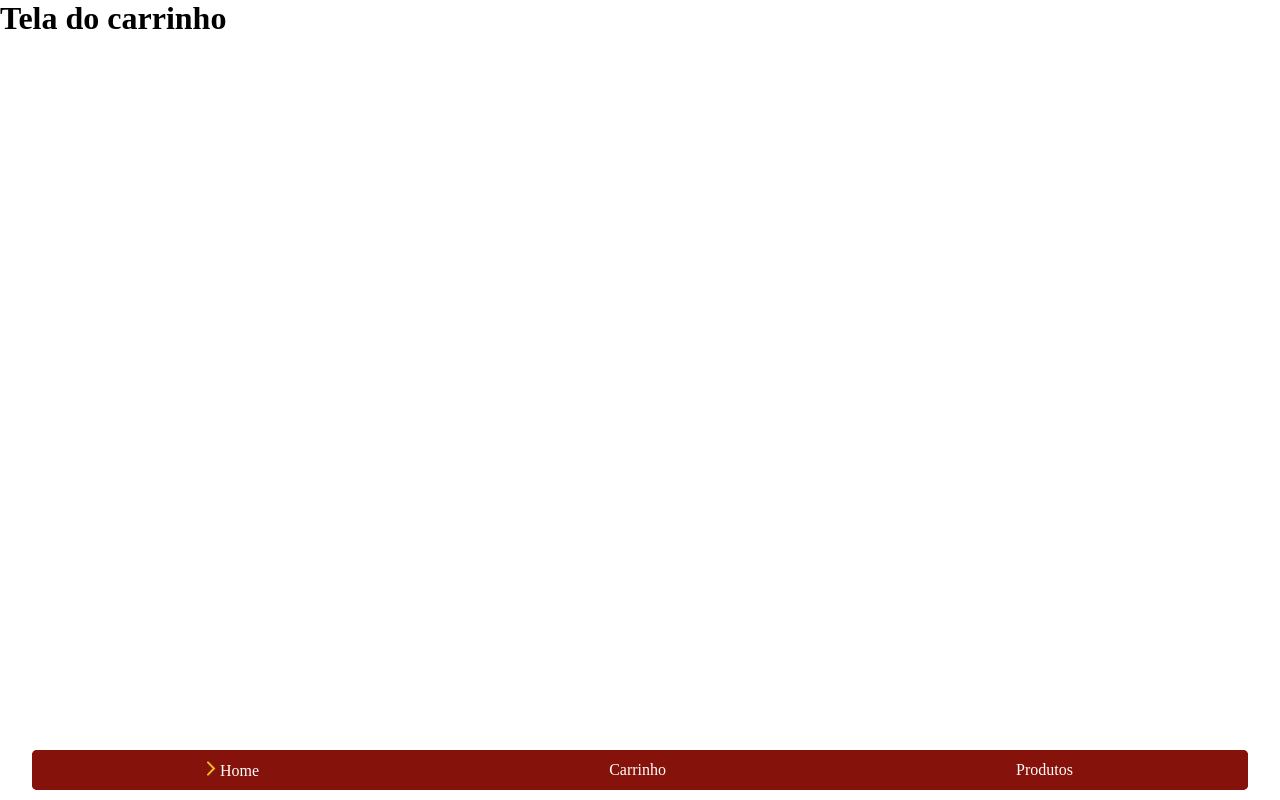
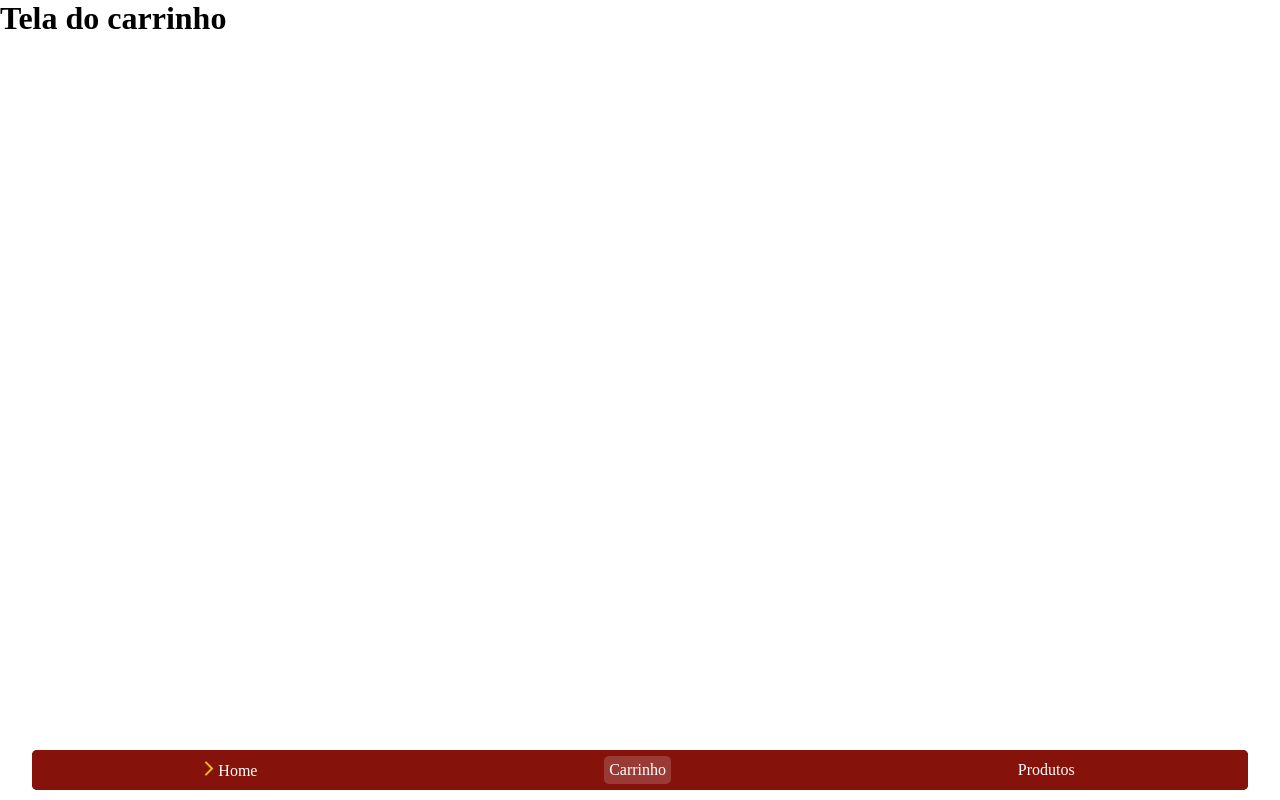
Before and after one commit to yVilaca/comii, a React (Create React App) app: page /carrinho in a window 1280 px wide. Built offline with nearby package versions, Linux system fonts and the light colour scheme.

Commit message:
Select abas background-color

```diff
--- a/src/App.js
+++ b/src/App.js
@@ -15,9 +15,10 @@ function App() {
       <BrowserRouter>
         <Routes>
           <Route path="/" element={<Rodape />}>
-            <Route path="home" element={<Home/>} />
-            <Route path="carrinho" element={<Carrinho/>} />
-            <Route path="produtos" element={<Produtos/>} />
+            <Route index element={<Home />} />
+            <Route path="home" element={<Home />} />
+            <Route path="carrinho" element={<Carrinho />} />
+            <Route path="produtos" element={<Produtos />} />
           </Route>
         </Routes>
       </BrowserRouter>
--- a/src/componentes/rodape/index.jsx
+++ b/src/componentes/rodape/index.jsx
@@ -1,20 +1,40 @@
+import React, { useState, useEffect } from "react";
 import "./rodape.css";
-import { Outlet, Link } from "react-router-dom";
+import { Outlet, Link, useLocation } from "react-router-dom";
+
 function Rodape() {
-    function mudarfundo(){
+    const location = useLocation();
+    const [activeLink, setActiveLink] = useState("");
 
-    }
+    useEffect(() => {
+        setActiveLink(location.pathname);
+    }, [location.pathname]);
+
     return (
         <>
             <footer>
-
-                <Link to="/home" className="aba home" onClick={mudarfundo()}> <img src="./imgs/help-arrow.svg" alt="imagem"/> Home</Link>
-                <Link to="/carrinho" className="aba cart">Carrinho</Link>
-                <Link to="/produtos" className="aba products">Produtos</Link>
-
+                <Link
+                    to="/home"
+                    className={`aba home ${activeLink === "/home" ? "active" : ""}`}
+                >
+                    <img src="./imgs/help-arrow.svg" alt="imagem" /> Home
+                </Link>
+                <Link
+                    to="/carrinho"
+                    className={`aba cart ${activeLink === "/carrinho" ? "active" : ""}`}
+                >
+                    Carrinho
+                </Link>
+                <Link
+                    to="/produtos"
+                    className={`aba products ${activeLink === "/produtos" ? "active" : ""}`}
+                >
+                    Produtos
+                </Link>
             </footer>
             <Outlet />
         </>
     );
 }
+
 export default Rodape;
--- a/src/componentes/rodape/rodape.css
+++ b/src/componentes/rodape/rodape.css
@@ -20,3 +20,9 @@ footer{
     padding: 1.4%;
     border-radius: 5px;
 }
+.active {
+    background-color: #9A3A34;
+    padding: 5px;
+    border-radius: 5px;
+    /* Outros estilos que você deseja aplicar quando o link estiver ativo */
+}
```
Also changed, not shown: src/RodapeWithActiveTab.js (added, +15 -0 lines).
